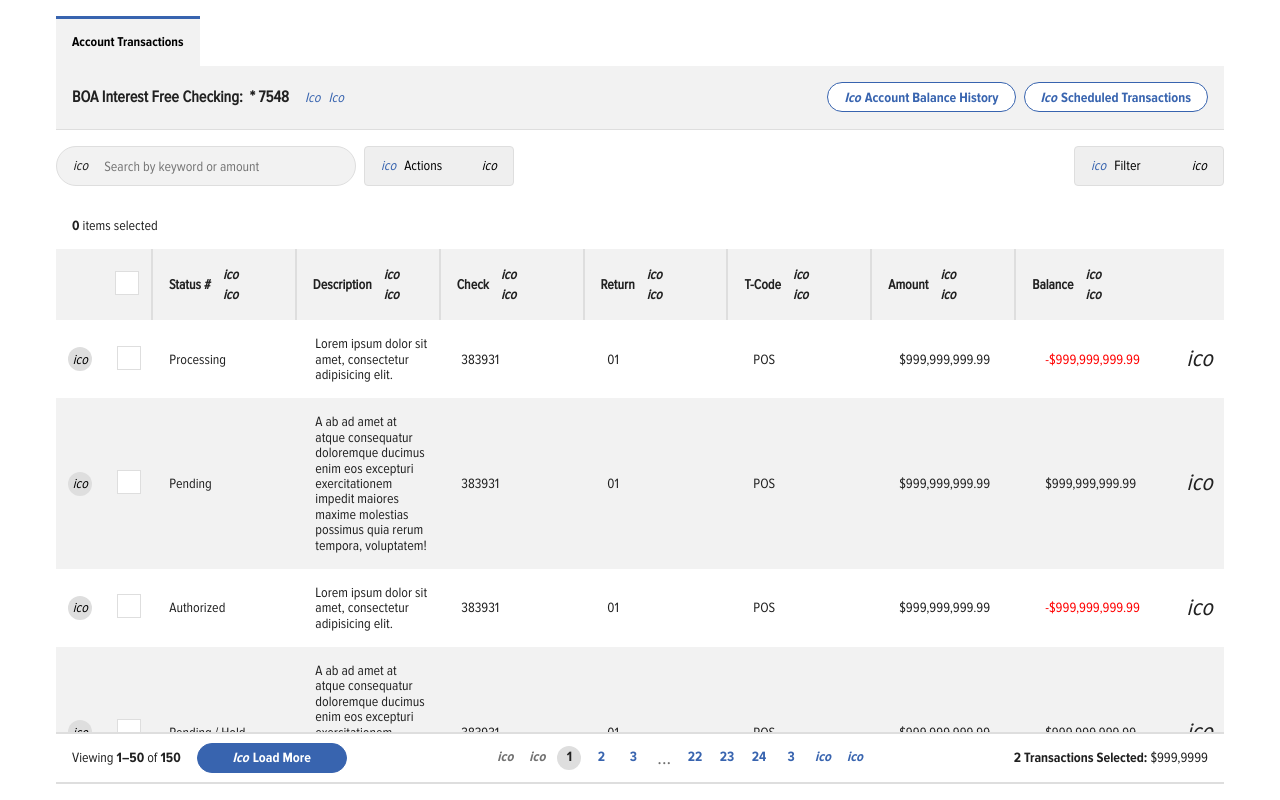
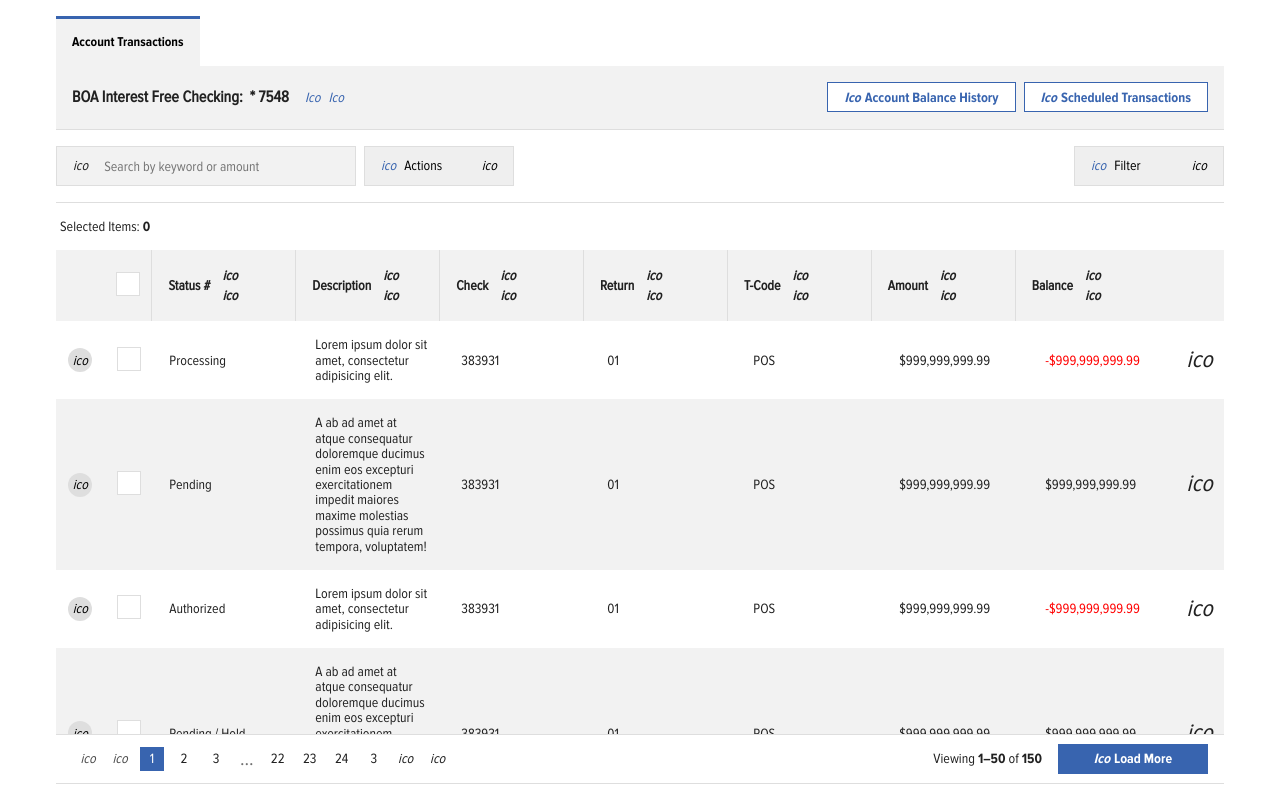
Before and after one commit to MariskaS/ab-test, an Angular app: page / in a window 1280 px wide. Built offline with nearby package versions, Linux system fonts and the light colour scheme.

Commit message:
change design style

```diff
--- a/src/app/components/table/components/pagination/pagination.component.html
+++ b/src/app/components/table/components/pagination/pagination.component.html
@@ -1,12 +1,4 @@
 <div class="ab-pagination">
-  <div class="ab-pagination__size">
-    <p>Viewing&nbsp;<strong>{{from}}–{{to}}</strong>&nbsp;of&nbsp;<strong>{{totalItems}}</strong></p>
-    <button app-button
-            iconName="ico"
-            type="button">
-      Load more
-    </button>
-  </div>
   <nav class="ab-pagination__nav"
        role="navigation"
        aria-label="Table Pagination">
@@ -68,5 +60,12 @@
       <i class="ab-ico">ico</i>
     </a>
   </nav>
-  <ng-content></ng-content>
+  <div class="ab-pagination__size">
+    <p>Viewing&nbsp;<strong>{{from}}–{{to}}</strong>&nbsp;of&nbsp;<strong>{{totalPages}}</strong></p>
+    <button app-button
+            iconName="ico"
+            type="button">
+      Load more
+    </button>
+  </div>
 </div>
--- a/src/app/components/table/components/pagination/pagination.component.ts
+++ b/src/app/components/table/components/pagination/pagination.component.ts
@@ -6,7 +6,7 @@ import {Component} from '@angular/core';
   styleUrls: ['./pagination.component.scss']
 })
 export class PaginationComponent {
-  totalItems: number = 150;
+  totalPages: number = 150;
 
   from: number = 1;
   to: number = 50;
--- a/src/app/components/table/table.component.html
+++ b/src/app/components/table/table.component.html
@@ -3,7 +3,9 @@
      aria-label="Account Transactions Table">
   <div class="ab-table__body">
     <div class="ab-table__toolbar">
-      <p><strong>{{countSelected}}</strong>&nbsp;items selected</p>
+      <p>
+        Selected Items:&nbsp;<strong>{{countSelected}}</strong>
+      </p>
     </div>
     <div class="ab-table__head"
          [class.is-empty]="!bodyList.length">
@@ -115,8 +117,6 @@
   </div>
   <div class="ab-table__footer"
        *ngIf="bodyList.length">
-    <app-pagination>
-      <p><strong>2 Transactions Selected:</strong>&nbsp;$999,9999</p>
-    </app-pagination>
+    <app-pagination></app-pagination>
   </div>
 </div>
--- a/src/app/components/table/table.component.ts
+++ b/src/app/components/table/table.component.ts
@@ -15,7 +15,8 @@ export class TableComponent implements OnInit {
   sort: boolean = true;
   collapsedState: boolean[] = [];
 
-  constructor() { }
+  constructor() {
+  }
 
   ngOnInit() {
     this.collapsedState = this.columnsList.map(() => false);
@@ -23,7 +24,7 @@ export class TableComponent implements OnInit {
 
   /**
    * Toggle collapse row with description.
-   * @param index number of table row.
+   * @param index {number} of table row.
    */
   onToggle(index) {
     this.collapsedState[index] = !this.collapsedState[index];
--- a/src/styles/components/buttons/mixin-btn-variant.scss
+++ b/src/styles/components/buttons/mixin-btn-variant.scss
@@ -9,7 +9,6 @@
   padding: $btn-spaces;
   font-family: $btn-font;
   font-size: $body-font-size;
-  border-radius: $btn-radius;
   color: $color;
   border: 1px solid $border;
   background-color: $background;
--- a/src/styles/components/dropdown.scss
+++ b/src/styles/components/dropdown.scss
@@ -9,7 +9,6 @@
     height: $dropdown-height;
     width: 100%;
     padding: $dropdown-btn-spaces;
-    border-radius: $dropdown-radius;
     font-size: $body-font-size;
     cursor: pointer;
     border: 1px solid var(--dropdown-border);
--- a/src/styles/components/inputs/search.scss
+++ b/src/styles/components/inputs/search.scss
@@ -12,7 +12,6 @@
       var(--input-border--action),
       $search-spaces
   );
-  border-radius: $control-radius;
 
   .ab-ico {
     padding-left: $search-icon-spaces;
--- a/src/styles/components/pagination.scss
+++ b/src/styles/components/pagination.scss
@@ -25,23 +25,13 @@
     height: $pagination-item-size;
     min-width: $pagination-item-size;
     margin: $pagination-item-spaces;
-    border-radius: $pagination-item-radius;
-    font-family: $font-family-bold;
     text-decoration: none;
-    color: var(--pagination-item-color);
     @include flex-variant(flex, center, center);
     @include focus-variant;
 
-    span, .ab-ico {
-      border-bottom: $pagination-item-border solid transparent;
-    }
-
     &:not(.is-active):not(.is-disable) {
-      &:hover,
-      &:focus {
-        span, .ab-ico {
-          border-bottom-color: currentColor;
-        }
+      &:hover {
+         background-color: var(--pagination-item-bg--acton);
       }
     }
 
@@ -51,7 +41,7 @@
     }
 
     &.is-disable {
-      color: var(--pagination-item-color--disabled);
+      opacity: .8;
       cursor: default;
       pointer-events: none;
     }
--- a/src/styles/components/table.scss
+++ b/src/styles/components/table.scss
@@ -45,14 +45,15 @@
   }
 
   &__toolbar {
-    padding: $table-toolbar-space;
+    padding: $table-toolbar-spaces;
+    border-top: 1px solid var(--color-gray);
   }
 
   &__head {
     background-color: var(--table-bg-head);
 
     th:not(:first-child):not(:last-child):not(.ab-border-0) {
-      border-right: 2px solid var(--table-border);
+      border-right: 1px solid var(--table-border);
     }
 
     // Fix - If tbody has scroll.
@@ -81,7 +82,7 @@
   }
 
   &__footer {
-    border: 2px solid var(--table-border);
+    border: 1px solid var(--table-border);
     border-left-width: 0;
     border-right-width: 0;
     padding: $space-base-half $space-base;
--- a/src/styles/core/variables/variables-theme.scss
+++ b/src/styles/core/variables/variables-theme.scss
@@ -78,12 +78,10 @@
   /*
   * Pagination.
   */
-  --pagination-item-color: var(--color-primary);
+  --pagination-item-bg--acton: var(--color-gray-light);
 
-  --pagination-item-bg--active: var(--color-gray);
-  --pagination-item-color--active: var(--body-color);
-
-  --pagination-item-color--disabled: var(--color-gray-dark);
+  --pagination-item-bg--active: var(--color-primary);
+  --pagination-item-color--active: var(--color-white);
 
   --pagination-spread: var(--color-gray-dark);
 
--- a/src/styles/core/variables/variables.scss
+++ b/src/styles/core/variables/variables.scss
@@ -29,7 +29,6 @@ $space-small: $space-base/4;
 * Controls (use for input || selector || buttons).
 */
 $control-height: 40px;
-$control-radius: $control-height/2;
 $control-spaces: $space-small $space-base;
 
 /*
@@ -43,7 +42,6 @@ $transition-base: 270ms ease-in-out;
 $btn-height: $control-height - 10px;
 $btn-width: 150px;
 $btn-spaces: $control-spaces;
-$btn-radius: $btn-height / 2;
 $btn-font: $font-family-bold;
 $btn-icon-space: $space-small;
 
@@ -73,7 +71,6 @@ $checkbox-size: 24px;
 /*
 * Dropdown.
 */
-$dropdown-radius: 4px;
 $dropdown-width: 150px;
 $dropdown-height: $control-height;
 $dropdown-btn-spaces: $control-spaces;
@@ -85,7 +82,7 @@ $dropdown-menu-item-spaces: $space-base;
 $table-col-spaces: $space-base;
 $table-col-width: 120px;
 $table-col-spaces-sm: $space-small;
-$table-toolbar-space: $space-base;
+$table-toolbar-spaces: $space-base $space-small;
 
 // Fix - If tbody has scroll.
 $table-head-space: 17px;
@@ -101,7 +98,6 @@ $toolbar-head-border: 3px;
 * Pagination.
 */
 $pagination-item-size: 24px;
-$pagination-item-radius: 50%;
 
 $pagination-item-border: 2px;
 $pagination-item-spaces: $space-small;
```
